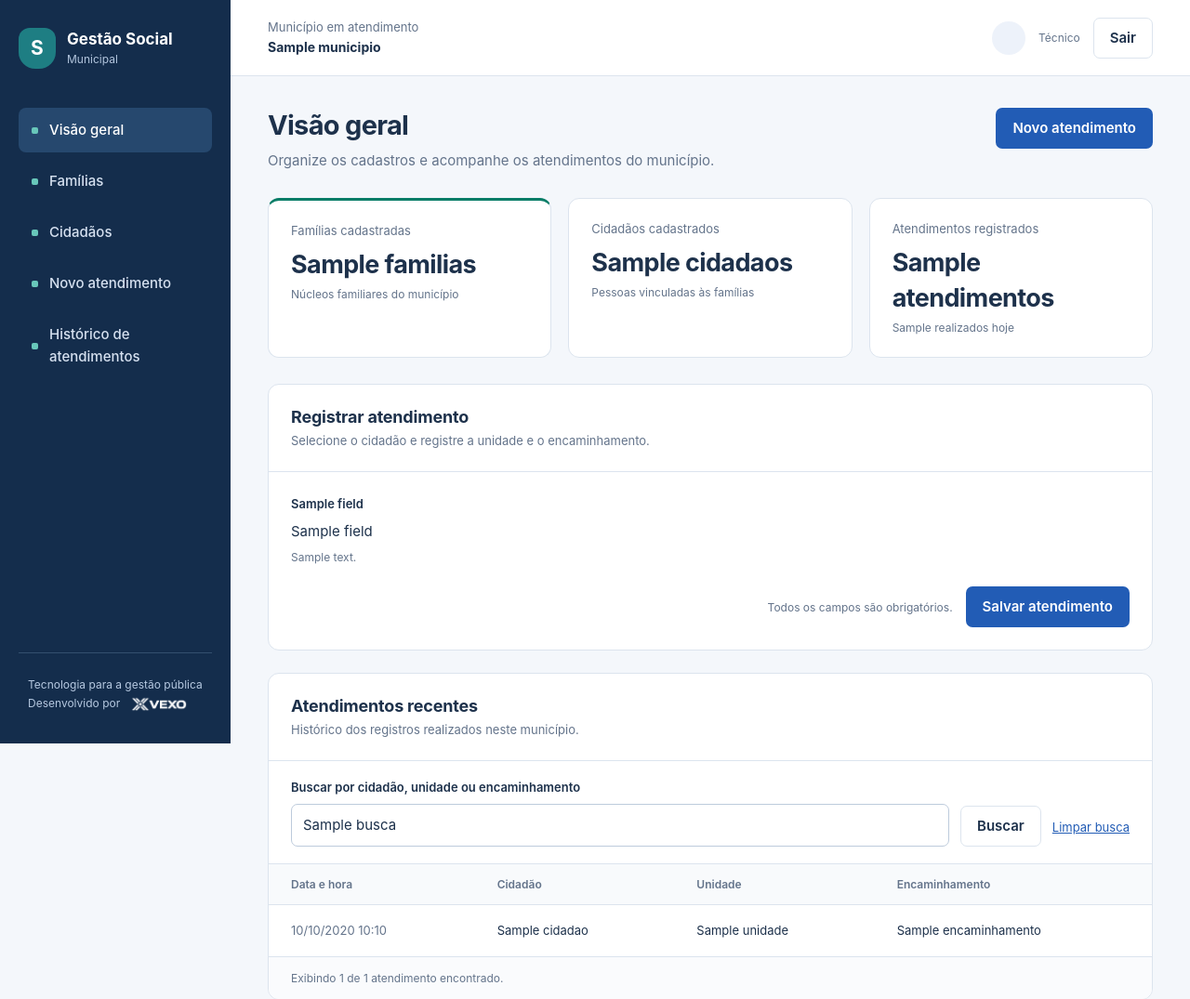
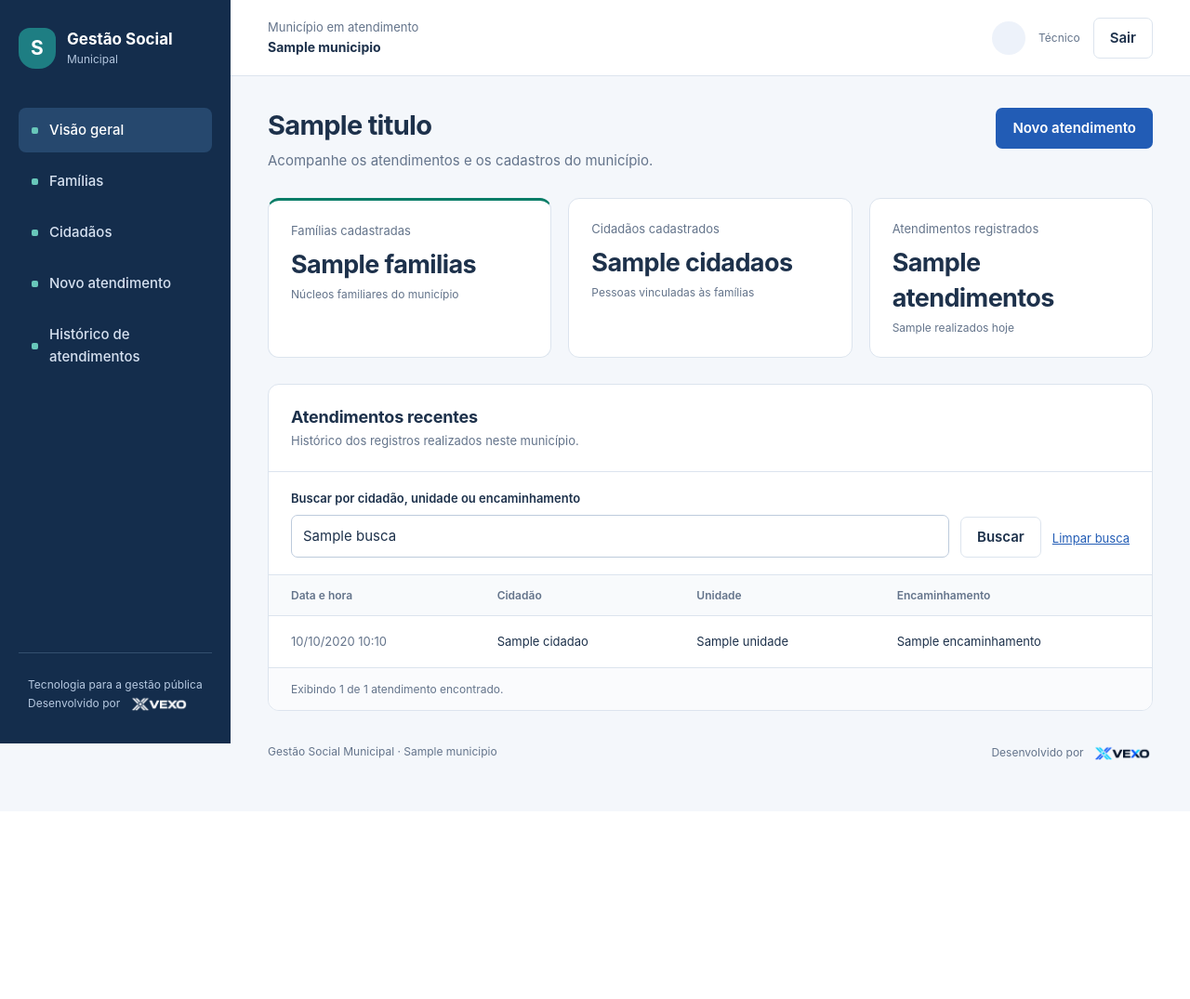
Before and after one commit to paulosaltarelli/assistencia_social-, a Django app: template atendimentos/templates/painel.html in a window 1280 px wide. Shown: the top 1075 px of the page at 93% size. After the commit the page ends 818 px from the top, so only its background shows below. Run offline with Django 5.2, Linux system fonts and the light colour scheme; tables that the repository leaves empty hold one stand-in row (values such as "Sample post"); the template is opened without the code that fills it: values that come from a table or form of the project are taken from there, most other values are stand-ins (such as "Sample title", 1, 10 or a date in 2020); parts of the project's set-up code (start-up, migrations or seed data) failed here and were passed over.

Commit message:
Separa cadastros da visão geral e registra evolução funcional

```diff
--- a/atendimentos/templates/painel.html
+++ b/atendimentos/templates/painel.html
@@ -1,18 +1,18 @@
 {% extends "base.html" %}
 {% load static %}
-{% block title %}Visão geral · Gestão Social Municipal{% endblock %}
+{% block title %}{{ titulo }} · Gestão Social Municipal{% endblock %}
 {% block layout %}
 <div class="app">
   <aside class="sidebar" aria-label="Navegação principal">
     <a class="brand" href="{% url 'painel' %}"><span class="brand-mark" aria-hidden="true">S</span><span><strong>Gestão Social</strong><small>Municipal</small></span></a>
     <nav>
-      <a href="#conteudo" aria-current="page"><span class="nav-dot" aria-hidden="true"></span>Visão geral</a>
+      <a href="{% url 'painel' %}" {% if not cadastro %}aria-current="page"{% endif %}><span class="nav-dot" aria-hidden="true"></span>Visão geral</a>
       {% if vinculo.perfil != "auditor" %}
-      <a href="#form-familia"><span class="nav-dot" aria-hidden="true"></span>Famílias</a>
-      <a href="#form-cidadao"><span class="nav-dot" aria-hidden="true"></span>Cidadãos</a>
-      <a href="#form-atendimento"><span class="nav-dot" aria-hidden="true"></span>Novo atendimento</a>
+      <a href="{% url 'cadastro' 'familia' %}"><span class="nav-dot" aria-hidden="true"></span>Famílias</a>
+      <a href="{% url 'cadastro' 'cidadao' %}"><span class="nav-dot" aria-hidden="true"></span>Cidadãos</a>
+      <a href="{% url 'cadastro' 'atendimento' %}"><span class="nav-dot" aria-hidden="true"></span>Novo atendimento</a>
       {% endif %}
-      <a href="#historico"><span class="nav-dot" aria-hidden="true"></span>Histórico de atendimentos</a>
+      <a href="{% url 'painel' %}#historico"><span class="nav-dot" aria-hidden="true"></span>Histórico de atendimentos</a>
     </nav>
     <div class="sidebar-bottom">Tecnologia para a gestão pública<br>Desenvolvido por <img class="vexo-logo" src="{% static 'atendimentos/vexo.png' %}" alt="Vexo"></div>
   </aside>
@@ -22,16 +22,17 @@
       <div class="account"><span class="avatar" aria-hidden="true">{{ request.user.username|first|upper }}</span><div class="account-info"><strong>{{ request.user.get_full_name|default:request.user.username }}</strong>{{ vinculo.get_perfil_display }}</div><form method="post" action="{% url 'logout' %}">{% csrf_token %}<button class="secondary" type="submit">Sair</button></form></div>
     </header>
     <main id="conteudo">
-      <div class="page-heading"><div><h1>Visão geral</h1><p>Organize os cadastros e acompanhe os atendimentos do município.</p></div>{% if vinculo.perfil != "auditor" %}<a class="button" href="#form-atendimento">Novo atendimento</a>{% endif %}</div>
+      <div class="page-heading"><div><h1>{{ titulo }}</h1><p>{% if cadastro %}<a href="{% url 'painel' %}">Voltar à visão geral</a>{% else %}Acompanhe os atendimentos e os cadastros do município.{% endif %}</p></div>{% if not cadastro and vinculo.perfil != "auditor" %}<a class="button" href="{% url 'cadastro' 'atendimento' %}">Novo atendimento</a>{% endif %}</div>
       {% if messages %}{% for message in messages %}<div class="notice" role="status">{{ message }}</div>{% endfor %}{% endif %}
-      <div class="summary-grid" aria-label="Resumo do município">
+      {% if not cadastro %}<div class="summary-grid" aria-label="Resumo do município">
         <section class="summary summary-accent"><div class="summary-label">Famílias cadastradas</div><div class="summary-value">{{ resumo.familias }}</div><div class="summary-note">Núcleos familiares do município</div></section>
         <section class="summary"><div class="summary-label">Cidadãos cadastrados</div><div class="summary-value">{{ resumo.cidadaos }}</div><div class="summary-note">Pessoas vinculadas às famílias</div></section>
         <section class="summary"><div class="summary-label">Atendimentos registrados</div><div class="summary-value">{{ resumo.atendimentos }}</div><div class="summary-note">{{ resumo.atendimentos_hoje }} realizado{{ resumo.atendimentos_hoje|pluralize }} hoje</div></section>
       </div>
-      {% if vinculo.perfil != "auditor" %}
-      <div class="forms-layout">
-        {% for tipo, form in formularios.items %}
+      {% endif %}
+      {% if cadastro and vinculo.perfil != "auditor" %}
+      <div>
+        {% for tipo, form in formularios.items %}{% if tipo == cadastro %}
         <section class="panel" id="form-{{ tipo }}" aria-labelledby="titulo-{{ tipo }}">
           <div class="panel-head"><div><h2 id="titulo-{{ tipo }}">{% if tipo == "familia" %}Cadastrar família{% elif tipo == "cidadao" %}Cadastrar cidadão{% else %}Registrar atendimento{% endif %}</h2><p>{% if tipo == "familia" %}Crie uma referência para vincular os integrantes da família.{% elif tipo == "cidadao" %}Vincule o cidadão a uma família já cadastrada.{% else %}Selecione o cidadão e registre a unidade e o encaminhamento.{% endif %}</p></div></div>
           <form method="post" class="panel-body">
@@ -43,18 +44,18 @@
             <div class="form-actions"><p>Todos os campos são obrigatórios.</p><button type="submit">{% if tipo == "familia" %}Cadastrar família{% elif tipo == "cidadao" %}Cadastrar cidadão{% else %}Salvar atendimento{% endif %}</button></div>
           </form>
         </section>
-        {% endfor %}
+        {% endif %}{% endfor %}
       </div>
       {% endif %}
-      <section class="panel" id="historico" aria-labelledby="titulo-historico">
+      {% if not cadastro %}<section class="panel" id="historico" aria-labelledby="titulo-historico">
         <div class="panel-head"><div><h2 id="titulo-historico">Atendimentos recentes</h2><p>Histórico dos registros realizados neste município.</p></div></div>
         <form class="search-form" method="get" action="#historico"><div class="field"><label for="busca">Buscar por cidadão, unidade ou encaminhamento</label><input type="search" id="busca" name="q" value="{{ busca }}" placeholder="Digite para buscar"></div><button class="secondary" type="submit">Buscar</button>{% if busca %}<a href="{% url 'painel' %}#historico">Limpar busca</a>{% endif %}</form>
         {% if registros %}
         <div class="table-wrap"><table><thead><tr><th scope="col">Data e hora</th><th scope="col">Cidadão</th><th scope="col">Unidade</th><th scope="col">Encaminhamento</th></tr></thead><tbody>{% for item in registros %}<tr><td>{{ item.criado|date:"d/m/Y" }} <span>{{ item.criado|date:"H:i" }}</span></td><td>{{ item.cidadao.nome|default:"—" }}</td><td>{{ item.unidade }}</td><td>{{ item.encaminhamento }}</td></tr>{% endfor %}</tbody></table></div>
         <div class="table-note">Exibindo {{ registros|length }} de {{ total_registros }} atendimento{{ total_registros|pluralize }}{% if busca %} encontrado{{ total_registros|pluralize }}{% endif %}.</div>
-        {% else %}<div class="empty-state"><h3>{% if busca %}Nenhum atendimento encontrado{% else %}O histórico começa no primeiro atendimento{% endif %}</h3><p>{% if busca %}Tente outro termo ou limpe a busca para ver os registros.{% elif vinculo.perfil == "auditor" %}Os registros realizados pela equipe aparecerão aqui.{% else %}Cadastre a família e o cidadão para registrar um atendimento.{% endif %}</p>{% if vinculo.perfil != "auditor" %}<a class="button secondary" href="#form-familia">Cadastrar uma família</a>{% endif %}</div>{% endif %}
+        {% else %}<div class="empty-state"><h3>{% if busca %}Nenhum atendimento encontrado{% else %}O histórico começa no primeiro atendimento{% endif %}</h3><p>{% if busca %}Tente outro termo ou limpe a busca para ver os registros.{% elif vinculo.perfil == "auditor" %}Os registros realizados pela equipe aparecerão aqui.{% else %}Cadastre a família e o cidadão para registrar um atendimento.{% endif %}</p>{% if vinculo.perfil != "auditor" %}<a class="button secondary" href="{% url 'cadastro' 'familia' %}">Cadastrar uma família</a>{% endif %}</div>{% endif %}
       </section>
-      <footer class="footer"><span>Gestão Social Municipal · {{ vinculo.municipio.nome }}</span><span>Desenvolvido por <img class="vexo-logo" src="{% static 'atendimentos/vexo.png' %}" alt="Vexo"></span></footer>
+      {% endif %}<footer class="footer"><span>Gestão Social Municipal · {{ vinculo.municipio.nome }}</span><span>Desenvolvido por <img class="vexo-logo" src="{% static 'atendimentos/vexo.png' %}" alt="Vexo"></span></footer>
     </main>
   </div>
 </div>
--- a/config/urls.py
+++ b/config/urls.py
@@ -4,6 +4,7 @@ from atendimentos.views import Entrada, health, painel
 
 urlpatterns = [
     path("", painel, name="painel"),
+    path("cadastros/<slug:cadastro>/", painel, name="cadastro"),
     path("entrar/", Entrada.as_view(), name="login"),
     path("sair/", LogoutView.as_view(), name="logout"),
     path("health/", health),
```
Also changed, not shown: atendimentos/views.py (+8 -2 lines), docs/escopo.md (added, +26 -0 lines).
